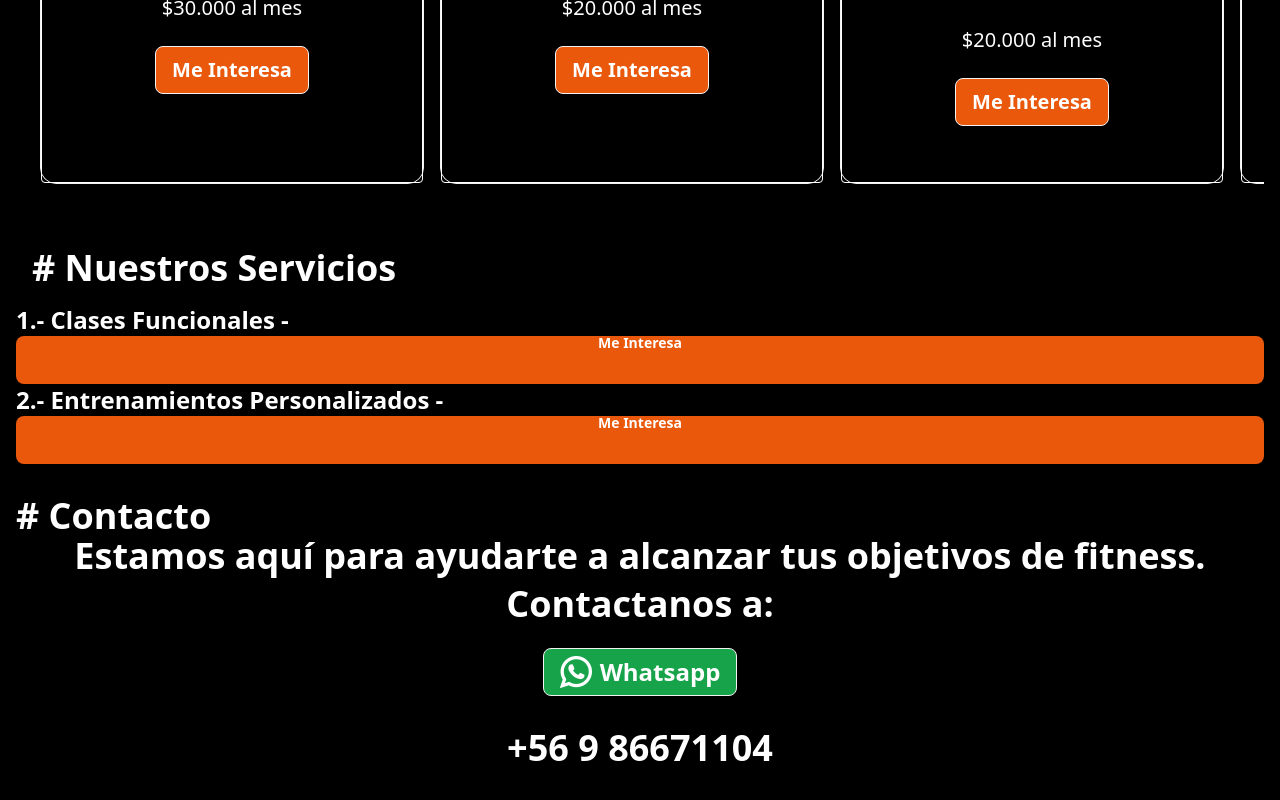
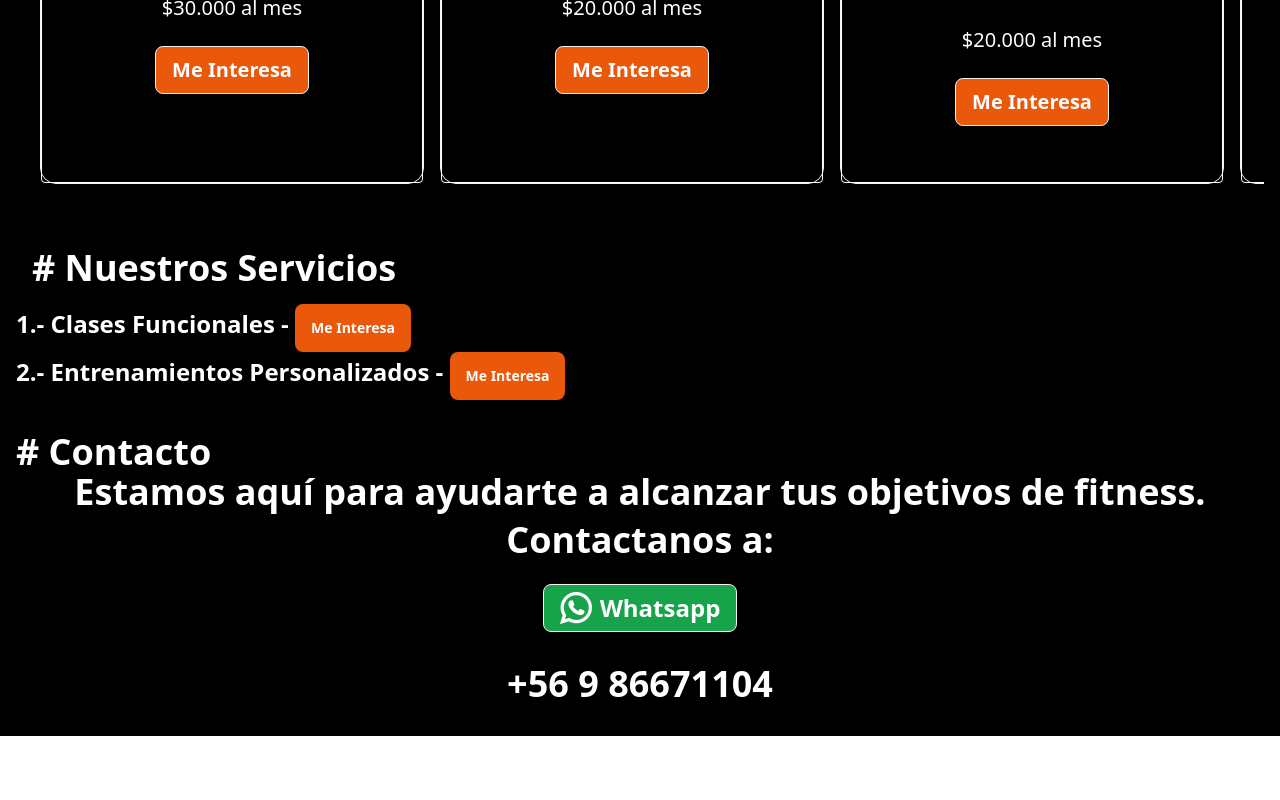
Before and after one commit to gymgross/gross, a React (Vite) app: page / in a window 1280 px wide. Shown: the part 1040-1840 px from the top of the page. After the commit the page ends 1776 px from the top, so only its background shows below. Built offline with nearby package versions, Linux system fonts and the light colour scheme.

Commit message:
se sube la lista dinamica para recorrer en el modulo de servicios

```diff
--- a/src/App.css
+++ b/src/App.css
@@ -0,0 +1,6 @@
+.botton-funcional{
+  height: 2px;
+  min-height: 2px;
+  padding-left: 0.3em;
+  padding-right: 0.3em;
+}
--- a/src/App.jsx
+++ b/src/App.jsx
@@ -164,8 +164,8 @@ return (
                 {servicios.map((servicio,i) => {
                     return (
                             <div className="text-2xl text-white font-bold text-start" >
-                                {i + 1}.-  {servicio.name} - {' '}
-                                    <div  className="card-actions btn border-none text-white capitalized bg-orange-600 "
+                                {i + 1}.-  {servicio.name} - {'   '}
+                                    <div  className="botton-funcional btn border-none text-white capitalized bg-orange-600 "
                                     onClick={(e) => sendWhatsapp(e, `Hola, me interesa el servicio de  ${servicio.name} y quisiera unirme a Gross Gym. ¿Podría obtener mas información?`)}
                                     >
                                         Me Interesa
```
